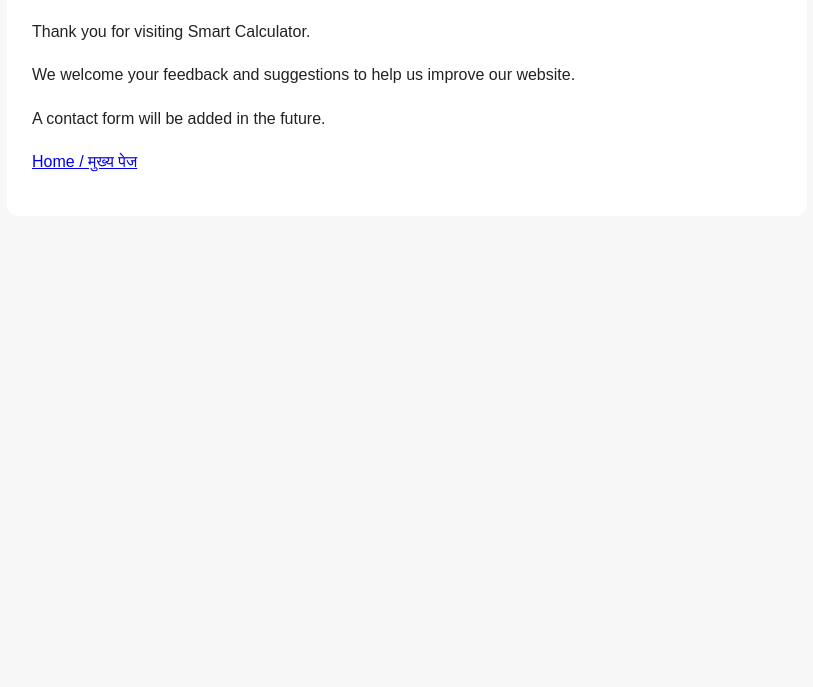
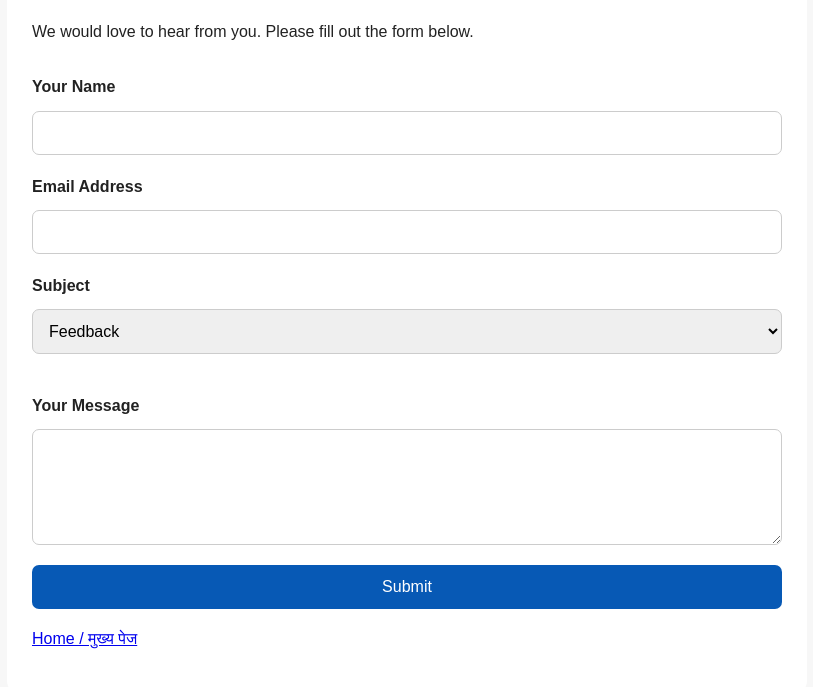
Before and after one commit to generate1-2/smart-calculator, a plain HTML site: page contact.html in a window 1280 px wide. Shown: the part 213-900 px from the top of the page, without its empty margins (233-1046 px from the left). Before the commit the page ends 800 px from the top, so only its background shows below. Drawn offline with Linux system fonts and the light colour scheme.

Commit message:
Implement contact form in contact.html
Added a contact form with fields for name, email, subject, and message in both English and Hindi.

```diff
--- a/contact.html
+++ b/contact.html
@@ -23,6 +23,46 @@ select {
   padding: 10px;
   margin-bottom: 20px;
 }
+  form {
+  display: flex;
+  flex-direction: column;
+  gap: 10px;
+  margin-top: 20px;
+}
+
+label {
+  font-weight: bold;
+  margin-top: 8px;
+}
+
+input, form select, textarea {
+  width: 100%;
+  padding: 12px;
+  border: 1px solid #ccc;
+  border-radius: 7px;
+  box-sizing: border-box;
+  font-size: 16px;
+  font-family: Arial, sans-serif;
+}
+
+textarea {
+  resize: vertical;
+}
+
+button {
+  background: #0759b5;
+  color: white;
+  padding: 13px;
+  border: none;
+  border-radius: 7px;
+  font-size: 16px;
+  cursor: pointer;
+  margin-top: 10px;
+}
+
+button:hover {
+  background: #06458c;
+  }
 </style>
 </head>
 <body>
@@ -34,16 +74,52 @@ select {
 
 <div id="english">
 <h1>Contact Us</h1>
-<p>Thank you for visiting Smart Calculator.</p>
-<p>We welcome your feedback and suggestions to help us improve our website.</p>
-<p>A contact form will be added in the future.</p>
-</div>
+<p>We would love to hear from you. Please fill out the form below.</p>
 
+<form action="#" method="post">
+<label for="name">Your Name</label>
+<input type="text" id="name" name="name" required>
+
+<label for="email">Email Address</label>
+<input type="email" id="email" name="email" required>
+
+<label for="subject">Subject</label>
+<select id="subject" name="subject" required>
+<option value="Feedback">Feedback</option>
+<option value="Question">Question</option>
+<option value="Suggestion">Suggestion</option>
+<option value="Problem">Report a Problem</option>
+</select>
+
+<label for="message">Your Message</label>
+<textarea id="message" name="message" rows="5" required></textarea>
+
+<button type="submit">Submit</button>
+</form>
 <div id="hindi" style="display:none">
 <h1>संपर्क करें</h1>
-<p>Smart Calculator पर आने के लिए धन्यवाद।</p>
-<p>वेबसाइट को बेहतर बनाने के लिए हम आपके सुझाव और प्रतिक्रिया का स्वागत करते हैं।</p>
-<p>भविष्य में यहाँ संपर्क फ़ॉर्म जोड़ा जाएगा।</p>
+<p>हमें आपसे सुनकर खुशी होगी। कृपया नीचे दिया गया फ़ॉर्म भरें।</p>
+
+<form action="#" method="post">
+<label for="name-hi">आपका नाम</label>
+<input type="text" id="name-hi" name="name-hi" required>
+
+<label for="email-hi">ईमेल पता</label>
+<input type="email" id="email-hi" name="email-hi" required>
+
+<label for="subject-hi">विषय चुनें</label>
+<select id="subject-hi" name="subject-hi" required>
+<option value="Feedback">सुझाव / प्रतिक्रिया</option>
+<option value="Question">सवाल</option>
+<option value="Suggestion">नया सुझाव</option>
+<option value="Problem">समस्या की जानकारी</option>
+</select>
+
+<label for="message-hi">आपका संदेश</label>
+<textarea id="message-hi" name="message-hi" rows="5" required></textarea>
+
+<button type="submit">भेजें</button>
+</form>
 </div>
 
 <p><a href="index.html">Home / मुख्य पेज</a></p>
```
